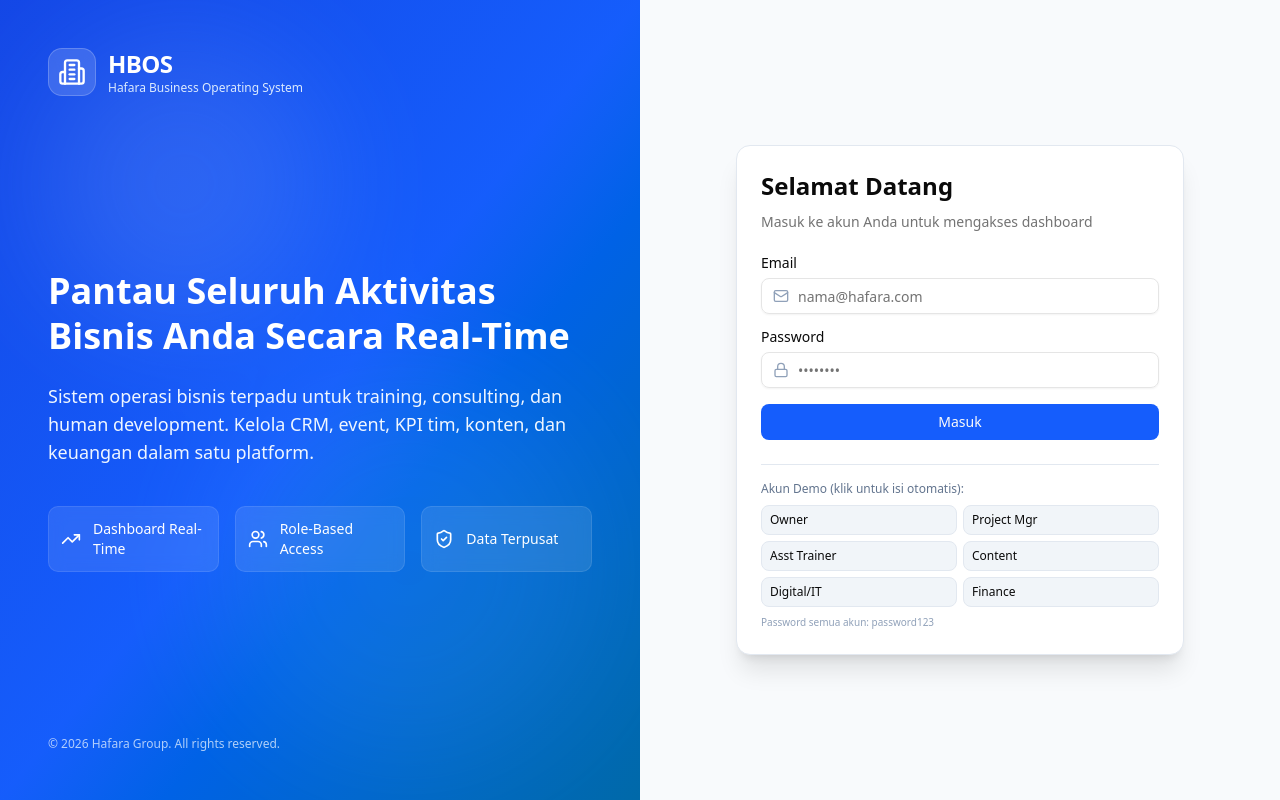
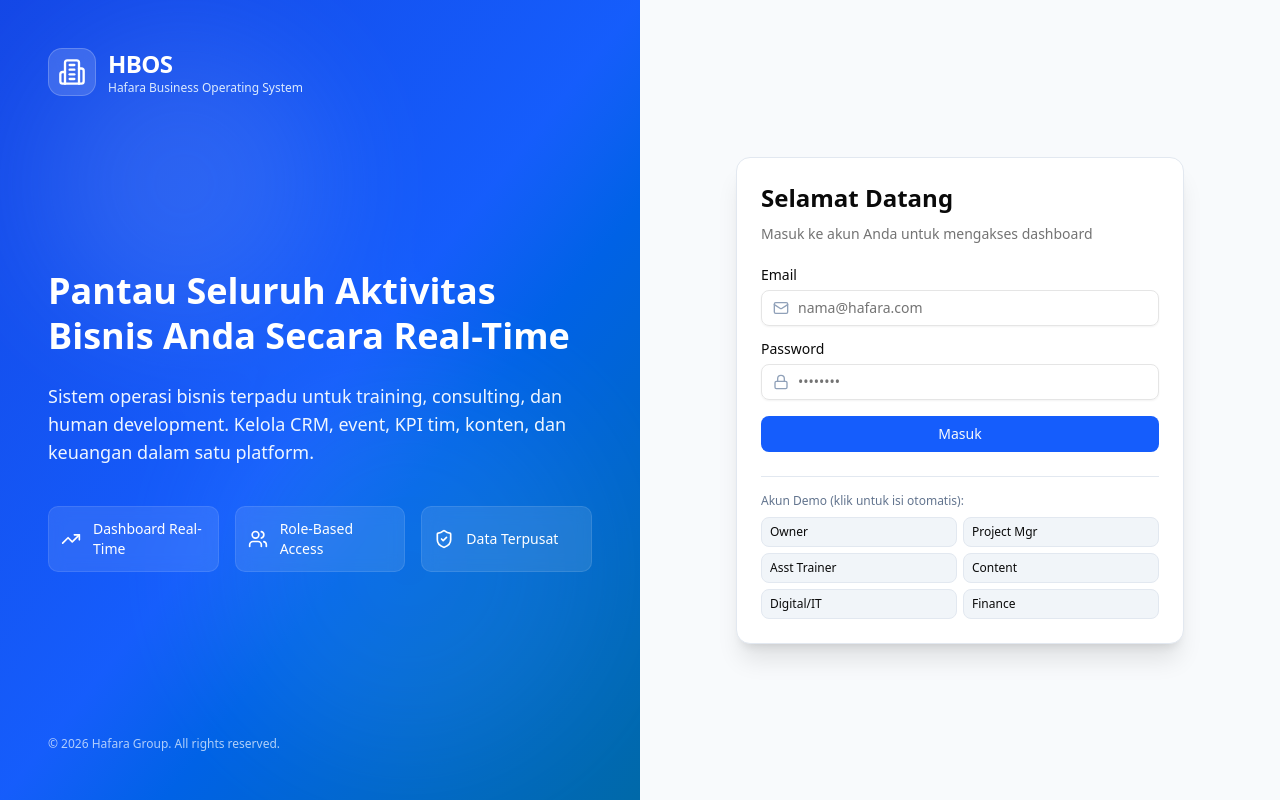
Before and after one commit to radenabay123-hash/HBOS, a Next.js app: page / in a window 1280 px wide. Built offline with nearby package versions, Linux system fonts and the light colour scheme; no server answers.

Commit message:
Remove password hint from login screen

```diff
--- a/src/components/auth/login-screen.tsx
+++ b/src/components/auth/login-screen.tsx
@@ -174,7 +174,6 @@ export function LoginScreen({ onLogin }: { onLogin: () => void }) {
                     </button>
                   ))}
                 </div>
-                <p className="text-[10px] text-slate-400 mt-2">Password semua akun: password123</p>
               </div>
             </CardContent>
           </Card>
```
